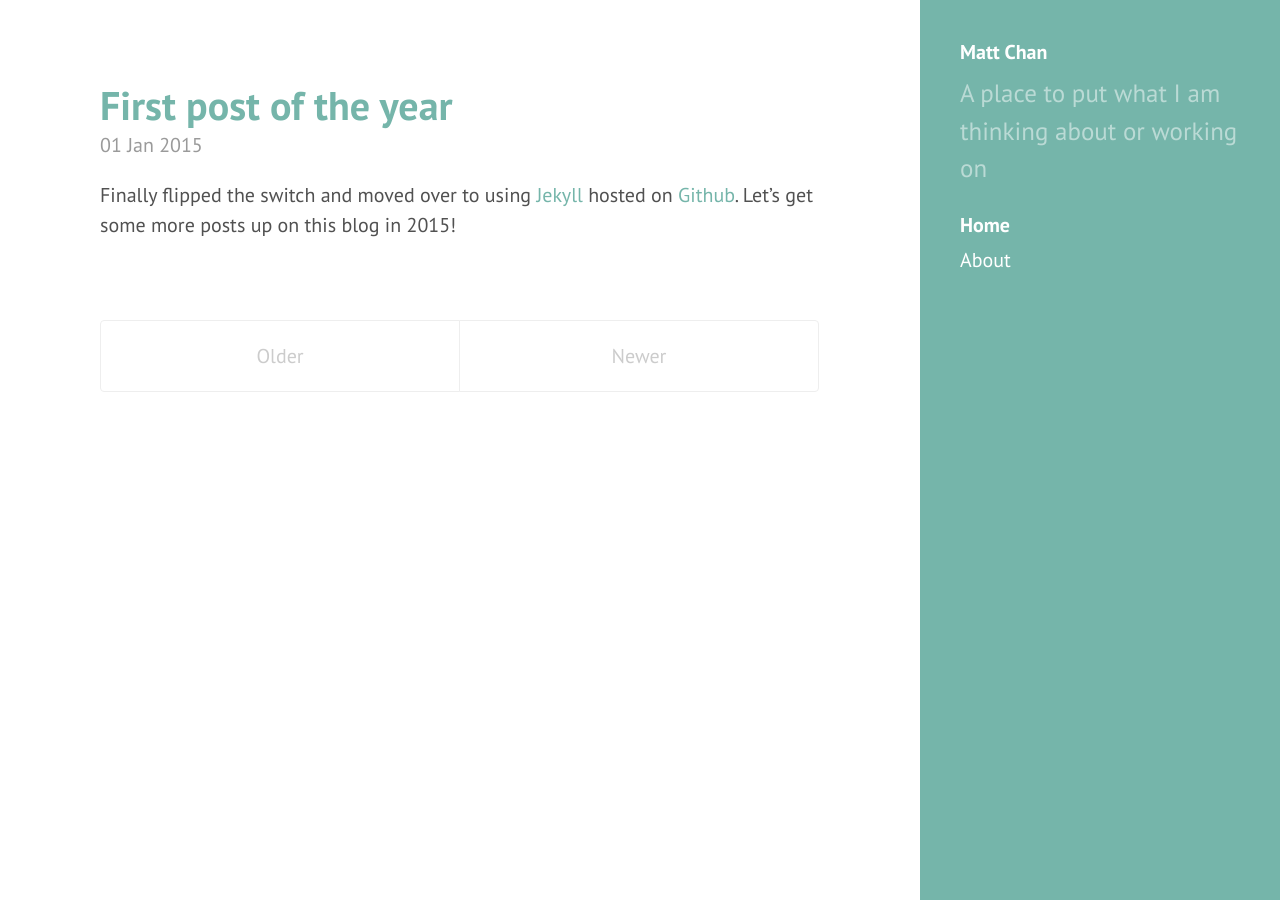
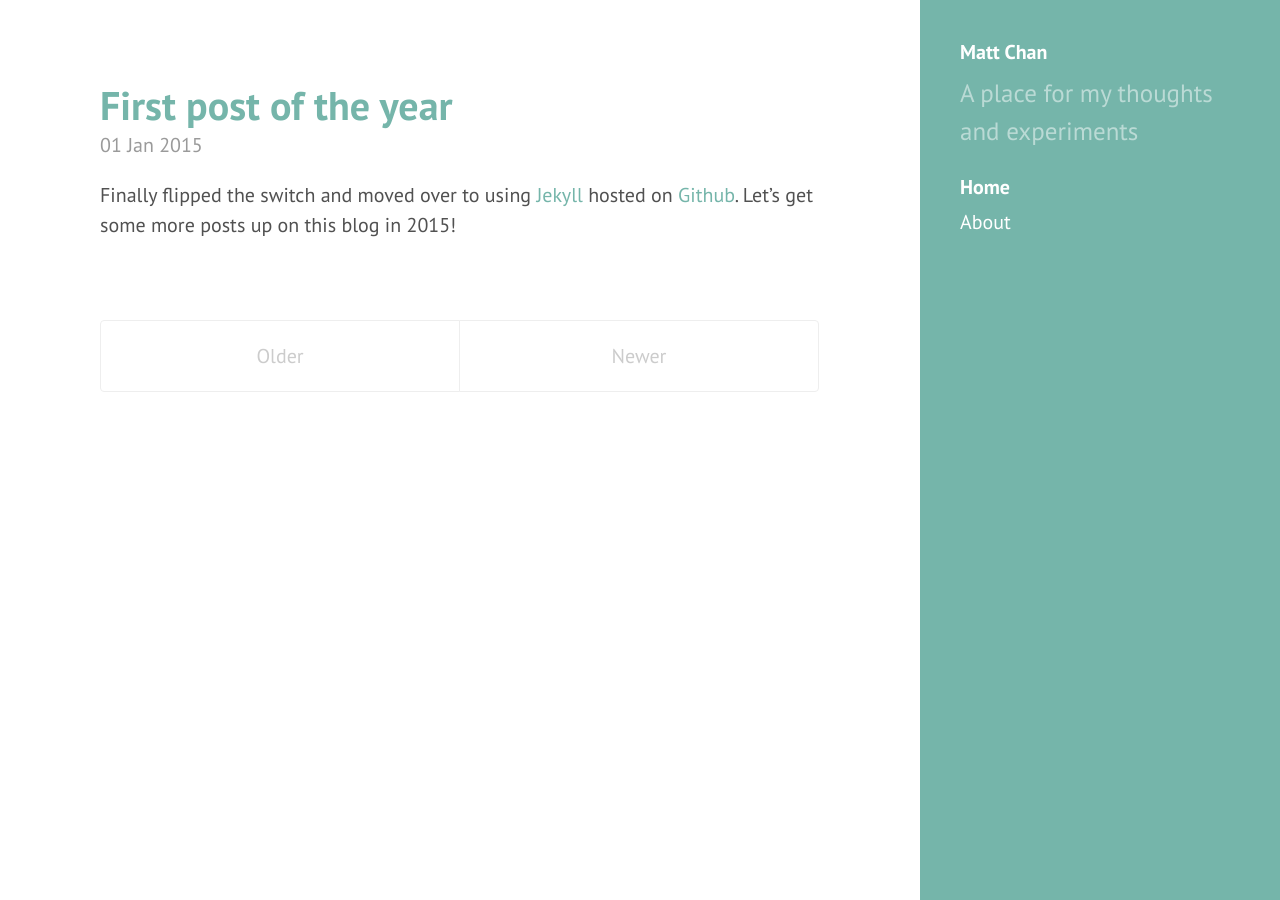
Before and after one commit to mattam/mattam.github.com, a Jekyll site: the page built from index.html, in a window 1280 px wide. Built offline with Jekyll 4.4.1, drawn with Linux system fonts in a browser that asks for light colours; Markdown is read by kramdown in place of the engine named in the settings; the list of posts is cut into pages by our own code.

Commit message:
Cleaning up the config file a bit.

```diff
--- a/_config.yml
+++ b/_config.yml
@@ -9,7 +9,7 @@
 # Setup
 title:            Matt Chan
 tagline:          'Thoughts and Experiments'
-description:      'A place to put what I am thinking about or working on'
+description:      'A place for my thoughts and experiments'
 url:              http://mattchan.org
 baseurl:          /
 
@@ -17,10 +17,9 @@
   name:           'Matthew Chan'
   url:            https://twitter.com/mattam
 
-paginate:         5
+paginate:         1
 
 # Custom vars
-version:          2.1.0
 
 github:
   repo:           https://github.com/mattam/mattam.github.com
```
